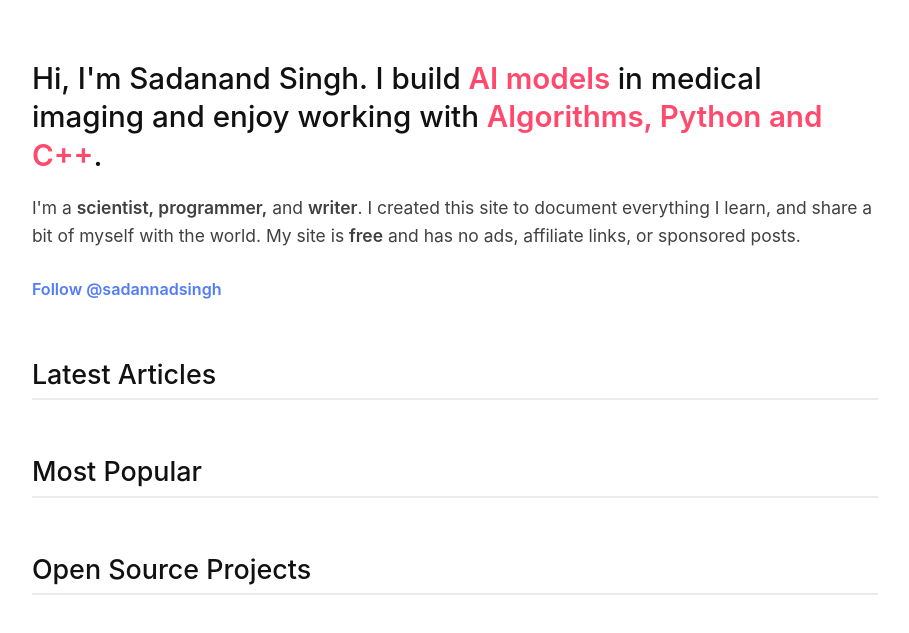
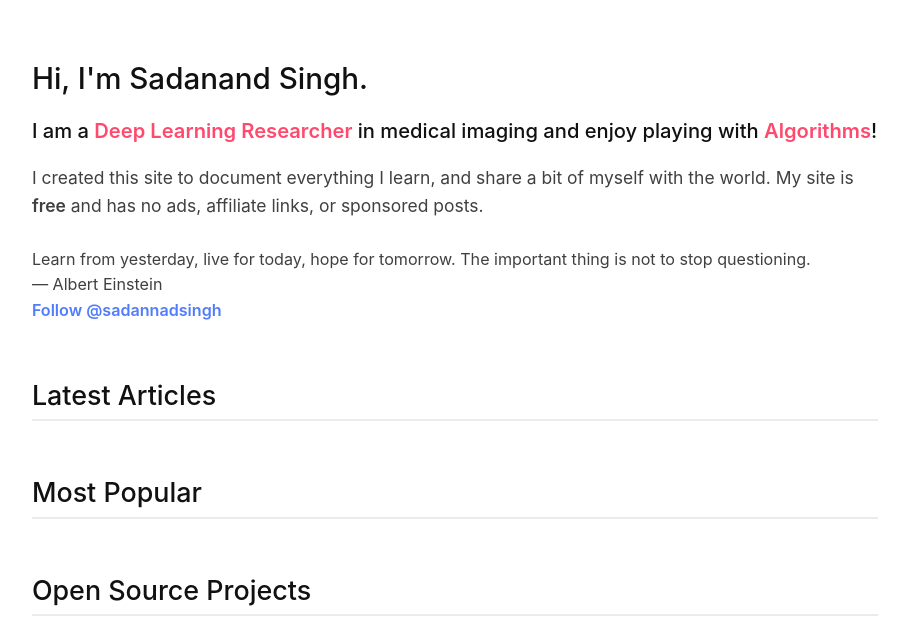
Before and after one commit to extsys/reckoning.dev-V1, a Gatsby site: page / in a window 1280 px wide. Shown: the part 93-726 px from the top of the page, without its empty margins (185-1094 px from the left). Built offline with nearby package versions, Linux system fonts and the light colour scheme; Gatsby itself is replaced by a stand-in of ours.

Commit message:
update landing page content

```diff
--- a/src/pages/index.js
+++ b/src/pages/index.js
@@ -23,16 +23,22 @@ class Index extends Component {
         <SEO />
         <div className='container'>
           <div className='lead'>
-            <h1>
-              Hi, I'm Sadanand Singh. I build <strong className='pink'>AI models </strong> in
-              medical imaging and enjoy working with{' '}
-              <strong className='pink'>Algorithms, Python and C++</strong>.
-            </h1>
+            <h1>Hi, I'm Sadanand Singh.</h1>
+            <h4>
+              I am a <strong className='pink'>Deep Learning Researcher</strong> in medical imaging
+              and enjoy playing with <strong className='pink'>Algorithms</strong>!
+            </h4>
             <p>
-              I'm a <strong>scientist, programmer,</strong> and <strong>writer</strong>. I created
-              this site to document everything I learn, and share a bit of myself with the world.
-              My site is <strong>free</strong> and has no ads, affiliate links, or sponsored posts.
+              I created this site to document everything I learn, and share a bit of myself with
+              the world. My site is <strong>free</strong> and has no ads, affiliate links, or
+              sponsored posts.
             </p>
+            <div class='quotation-main'>
+              Learn from yesterday, live for today, hope for tomorrow. The important thing is not
+              to stop questioning.
+            </div>
+            <div class='quotation-footer'>— Albert Einstein</div>
+
             <a
               className='twitter-follow-button'
               href='https://twitter.com/sadanandsingh'
```
